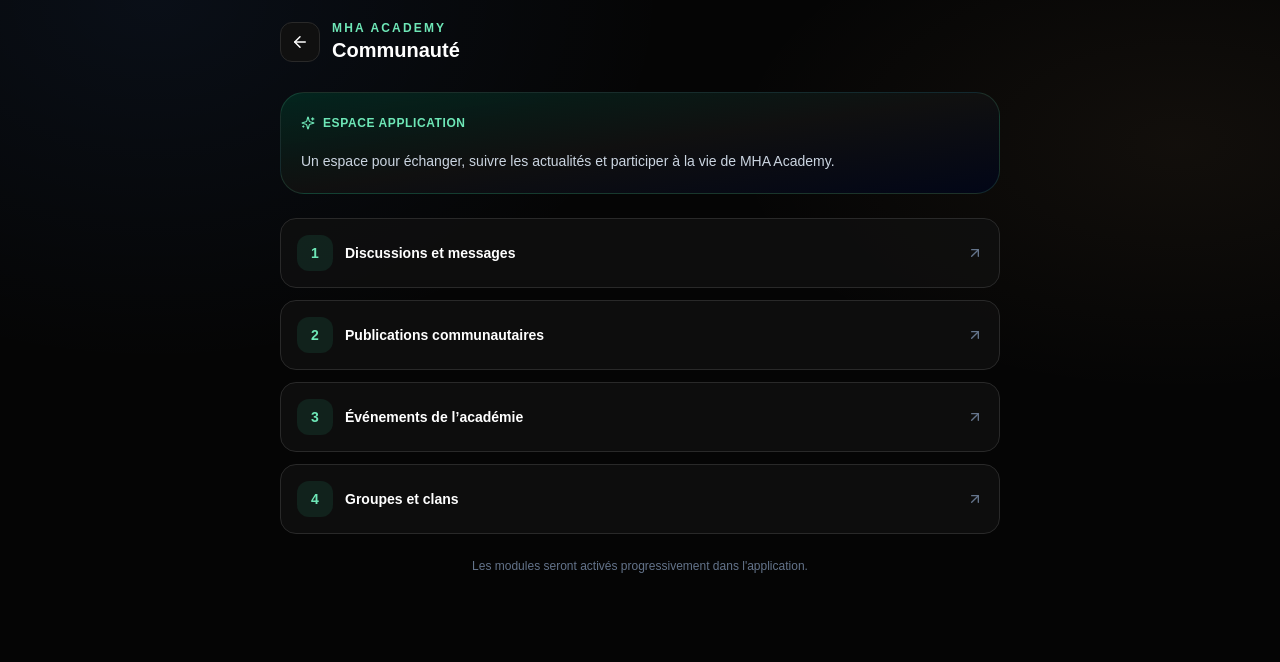
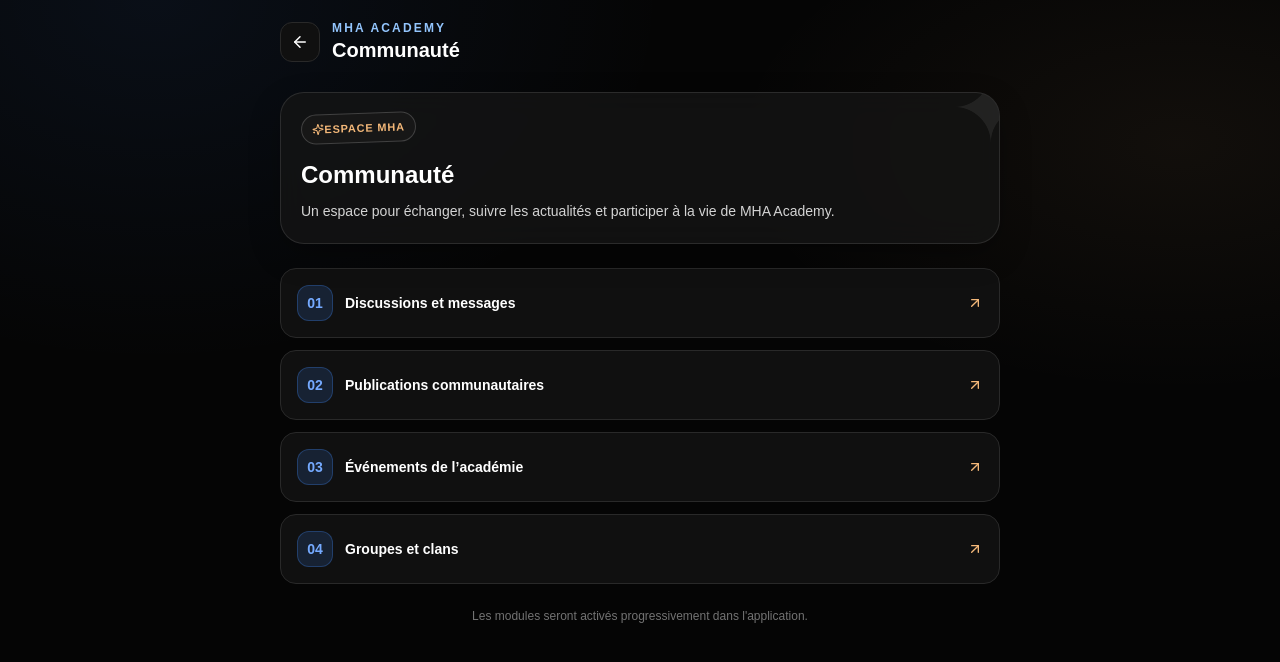
Before and after one commit to spidnes-wrl/mha-academy, a Next.js app: page /communaute in a window 1280 px wide. Shown: the top 662 px of the page. Built offline with nearby package versions, Linux system fonts and the light colour scheme.

Commit message:
Apply MHA black anime visual system across app screens

```diff
--- a/src/components/AppModulePage.tsx
+++ b/src/components/AppModulePage.tsx
@@ -1,13 +1,21 @@
 import Link from 'next/link';
 import { ArrowLeft, ArrowUpRight, Sparkles } from 'lucide-react';
+
 export default function AppModulePage({ title, description, items }: { title: string; description: string; items: string[] }) {
-  return <main className="mx-auto min-h-screen max-w-3xl px-4 pb-10 pt-5 sm:px-6">
-    <header className="mb-7 flex items-center gap-3"><Link href="/" aria-label="Retour à l'accueil" className="grid h-10 w-10 place-items-center rounded-xl border border-neutralBorder bg-neutralCard"><ArrowLeft size={18}/></Link><div><p className="text-xs font-bold uppercase tracking-[0.18em] text-emerald-300">MHA Academy</p><h1 className="text-xl font-bold">{title}</h1></div></header>
-    <section className="rounded-3xl border border-emerald-300/15 bg-gradient-to-br from-emerald-950/80 via-neutralCard to-slate-950 p-5">
-      <span className="inline-flex items-center gap-2 text-xs font-bold uppercase tracking-wider text-emerald-300"><Sparkles size={14}/> Espace application</span>
-      <p className="mt-3 text-sm leading-6 text-slate-300">{description}</p>
-    </section>
-    <section className="mt-6 space-y-3">{items.map((item,index)=><div key={item} className="flex items-center justify-between rounded-2xl border border-neutralBorder bg-neutralCard/80 p-4"><div className="flex items-center gap-3"><span className="grid h-9 w-9 place-items-center rounded-xl bg-emerald-400/10 text-sm font-bold text-emerald-300">{index+1}</span><span className="text-sm font-semibold">{item}</span></div><ArrowUpRight size={16} className="text-slate-500"/></div>)}</section>
-    <p className="mt-6 text-center text-xs text-slate-500">Les modules seront activés progressivement dans l'application.</p>
-  </main>;
+  return (
+    <main className="mx-auto min-h-screen max-w-3xl px-4 pb-10 pt-5 sm:px-6">
+      <header className="mb-7 flex items-center gap-3">
+        <Link href="/" aria-label="Retour à l'accueil" className="grid h-10 w-10 place-items-center rounded-xl border border-neutralBorder bg-neutralCard text-white transition hover:border-[#f4b879]"><ArrowLeft size={18}/></Link>
+        <div><p className="text-xs font-bold uppercase tracking-[0.18em] text-blue-300">MHA Academy</p><h1 className="text-xl font-bold">{title}</h1></div>
+      </header>
+      <section className="mha-glass relative isolate overflow-hidden rounded-3xl p-5">
+        <span aria-hidden="true" className="pointer-events-none absolute -right-8 -top-8 -z-10 text-8xl opacity-[.07]">✦</span>
+        <span className="mha-sticker"><Sparkles size={12}/> ESPACE MHA</span>
+        <h2 className="mt-4 text-2xl font-black">{title}</h2>
+        <p className="mt-2 max-w-xl text-sm leading-6 text-neutral-300">{description}</p>
+      </section>
+      <section className="mt-6 space-y-3">{items.map((item,index)=><div key={item} className="flex items-center justify-between rounded-2xl border border-neutralBorder bg-neutralCard p-4 transition hover:border-white/20"><div className="flex items-center gap-3"><span className="mha-badge grid h-9 w-9 place-items-center rounded-xl text-sm font-bold">{String(index+1).padStart(2,'0')}</span><span className="text-sm font-semibold">{item}</span></div><ArrowUpRight size={16} className="text-[#f4b879]"/></div>)}</section>
+      <p className="mt-6 text-center text-xs text-neutral-500">Les modules seront activés progressivement dans l'application.</p>
+    </main>
+  );
 }
```
